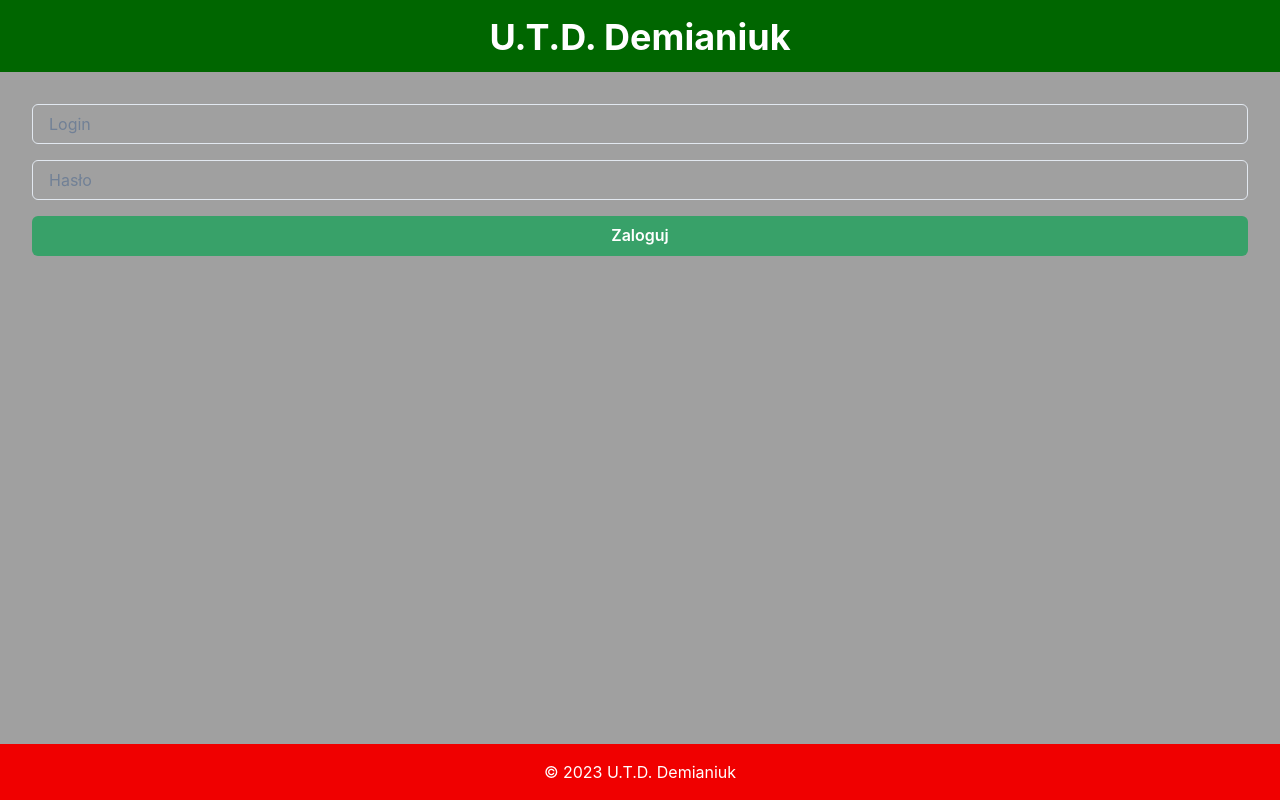
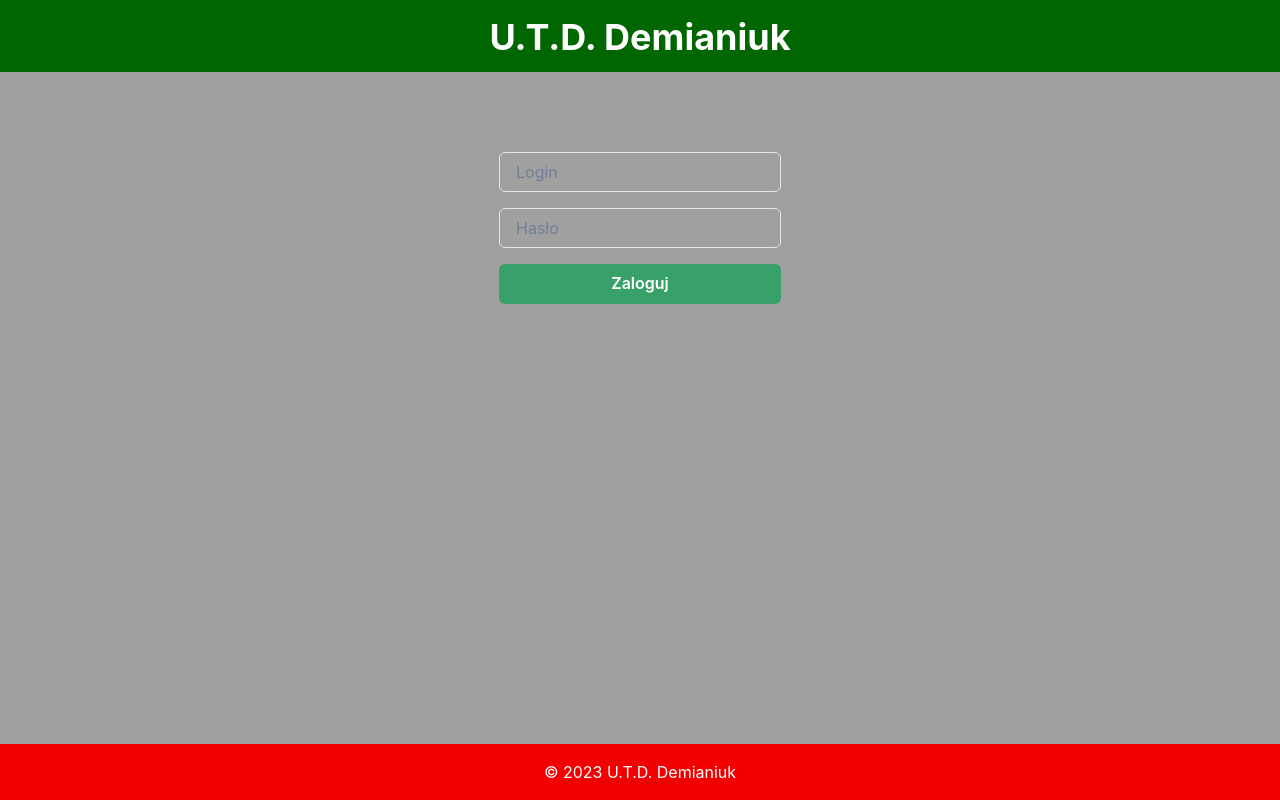
Before and after one commit to GPT-Engineer-App/crm-dla-firmy-transportowej, a React (Vite) app: page / in a window 1280 px wide. Built offline with nearby package versions, Linux system fonts and the light colour scheme.

Commit message:
Centered the menu and option sections on the page and made sure they do not overlap with the back button by adjusting the positioning and z-index of the back button.
Prompt: menu lub sekcje do wyboru opcji wyswietlaj zawsze na srodku strony a takze tak aby nie nachodziły na przycisk cofnij

```diff
--- a/src/pages/Index.jsx
+++ b/src/pages/Index.jsx
@@ -60,12 +60,13 @@ const Index = () => {
           </Heading>
         </Button>
       </Box>
-      <Box flex={1} bg="#A0A0A0" p={8} position="relative">
+      <Box flex={1} bg="#A0A0A0" p={8}>
         {isLoggedIn && (
-          <Button colorScheme="red" onClick={handleBack} position="absolute" top={4} left={4}>
+          <Button colorScheme="red" onClick={handleBack} position="absolute" top={4} left={4} zIndex="1">
             Cofnij
           </Button>
         )}
+        <Flex justify="center" align="center" h="100%" pt={12} position="relative">
           {!isLoggedIn ? (
             <VStack spacing={4} align="stretch">
               <Input placeholder="Login" value={username} onChange={(e) => setUsername(e.target.value)} />
@@ -130,11 +131,10 @@ const Index = () => {
               </Fade>
             </>
           )}
+        </Flex>
       </Box>
       <Box bg="#F00000" py={4} color="white">
-        <Text textAlign="center">
-            &copy; 2023 U.T.D. Demianiuk
-          </Text>
+        <Text textAlign="center">&copy; 2023 U.T.D. Demianiuk</Text>
       </Box>
     </Flex>
   );
```
Lines whose indentation alone changed are shown as unchanged.
